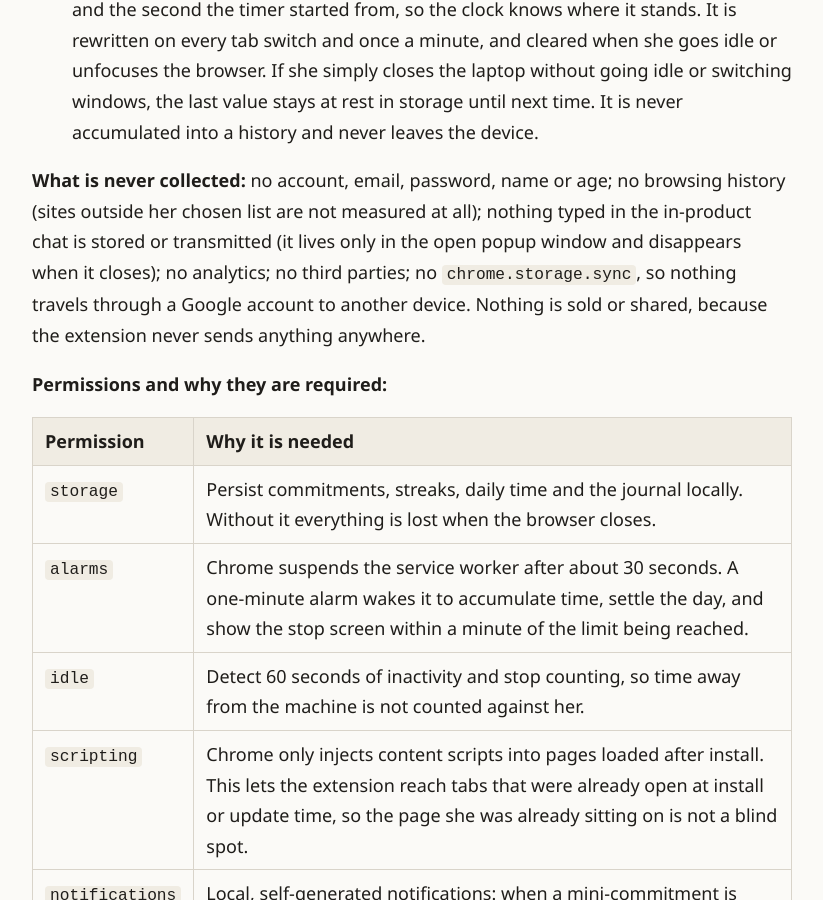
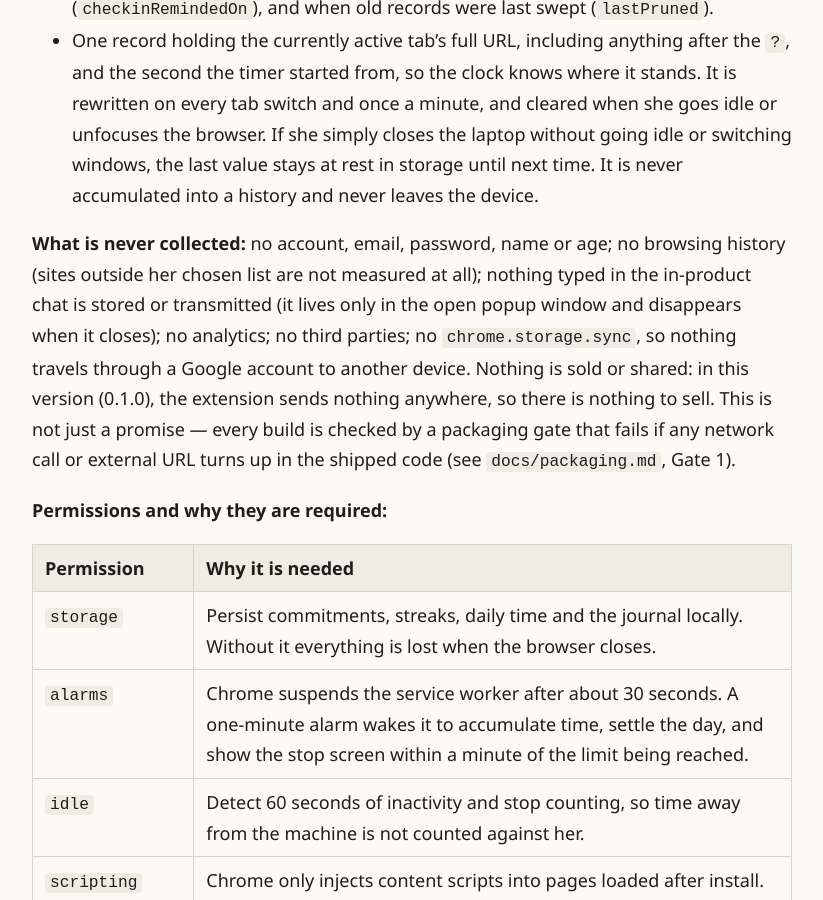
Before and after one commit to sarabtc/kabbalot-privacy, a Jekyll site: the page built from index.md, in a window 1280 px wide and 900 px high, scrolled down 6972 px. Shown: the whole window, without its empty margins (228-1051 px from the left). Built offline with Jekyll 4.4.1, drawn with Linux system fonts in a browser that asks for light colours; some of the changed text lies outside the part shown.

Commit message:
the no-selling claim is about this version, and says how it is enforced
The sweeping past-tense claim covered every build that ever existed.
The caveat scoping it to this one lived in the internal to-do block,
which is stripped by design when this page is generated, so it never
reached a reader. Present tense, scoped to 0.1.0, and backed by the
packaging gate that fails the build on any network call.

```diff
--- a/index.md
+++ b/index.md
@@ -50,7 +50,7 @@
 - **אין היסטוריית גלישה.** אתרים שלא נקבו בשם בקבלות שלך אינם נמדדים, אינם נשמרים ואינם נספרים. התוסף לא בונה רשימה של איפה היית.
 - **מה שנכתב בשיחה עם אורה לא נשמר ולא נשלח.** ההודעות חיות בחלון הפתוח בלבד, וברגע שסוגרים אותו הן נעלמות. בפיילוט אין מחשב אחר שעונה, וגם אין לאן לשלוח.
 - **אין סנכרון בין מחשבים.** התוסף לא משתמש ב-`chrome.storage.sync`, ולכן הנתונים לא עוברים דרך חשבון הגוגל שלך למכשיר אחר.
-- **אין מכירה ואין שיתוף.** אין למי למכור נתונים שהתוסף מעולם לא שלח לשום מקום.
+- **אין מכירה ואין שיתוף.** בגרסה הזו (0.1.0) התוסף לא שולח שום דבר לשום מקום, ולכן אין נתונים למכור. זו לא רק הבטחה: שער האריזה בודק את זה בכל בנייה, ונכשל אם מתגלה בקוד המופץ קריאת רשת או כתובת חיצונית כלשהי (`docs/packaging.md`, שער 1).
 
 ## 3. למה כל הרשאה נחוצה
 
@@ -141,7 +141,7 @@
 - Small internal markers: the last day accounted for (`lastDay`), whether today's "10 minutes left" notice was already shown for each commitment separately (`warnedOnBy`), whether today's check-in reminder was already sent (`checkinRemindedOn`), and when old records were last swept (`lastPruned`).
 - One record holding the currently active tab's full URL, including anything after the `?`, and the second the timer started from, so the clock knows where it stands. It is rewritten on every tab switch and once a minute, and cleared when she goes idle or unfocuses the browser. If she simply closes the laptop without going idle or switching windows, the last value stays at rest in storage until next time. It is never accumulated into a history and never leaves the device.
 
-**What is never collected:** no account, email, password, name or age; no browsing history (sites outside her chosen list are not measured at all); nothing typed in the in-product chat is stored or transmitted (it lives only in the open popup window and disappears when it closes); no analytics; no third parties; no `chrome.storage.sync`, so nothing travels through a Google account to another device. Nothing is sold or shared, because the extension never sends anything anywhere.
+**What is never collected:** no account, email, password, name or age; no browsing history (sites outside her chosen list are not measured at all); nothing typed in the in-product chat is stored or transmitted (it lives only in the open popup window and disappears when it closes); no analytics; no third parties; no `chrome.storage.sync`, so nothing travels through a Google account to another device. Nothing is sold or shared: in this version (0.1.0), the extension sends nothing anywhere, so there is nothing to sell. This is not just a promise — every build is checked by a packaging gate that fails if any network call or external URL turns up in the shipped code (see `docs/packaging.md`, Gate 1).
 
 **Permissions and why they are required:**
 
```
